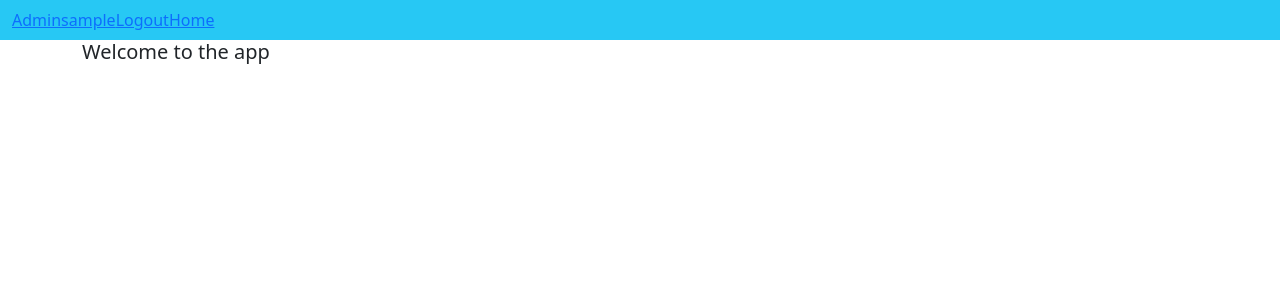
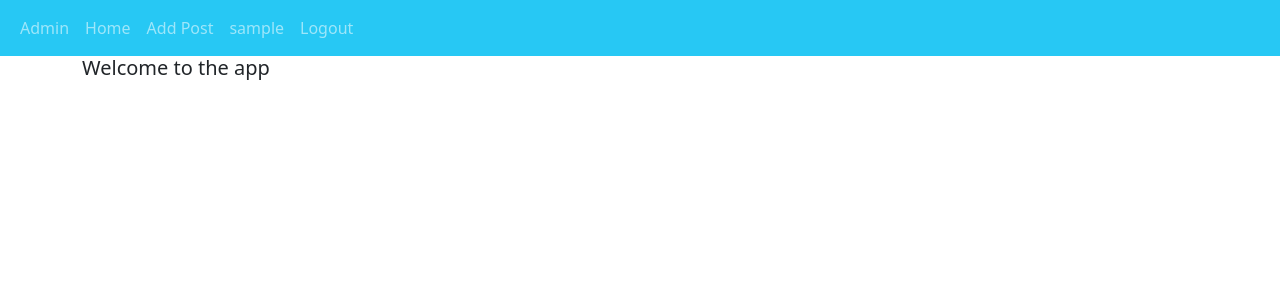
Before and after one commit to neshmasood/social-network, a Django app: page / in a window 1280 px wide. Shown: the top 300 px of the page. Run offline with Django 4.2, Linux system fonts and the light colour scheme; the visitor is signed in with stand-in values (Sample User, id 1).

Commit message:
setup post create, detail in the views.py and urls for both along with html pages. However, the model is not showing up in admin page.

```diff
--- a/main_app/templates/base.html
+++ b/main_app/templates/base.html
@@ -5,6 +5,7 @@
     <meta http-equiv="X-UA-Compatible" content="IE=edge">
     <meta name="viewport" content="width=device-width, initial-scale=1.0">
     <!-- we can put any cdns, scripts, or css here -->
+
 
     <script src="https://cdn.jsdelivr.net/npm/bootstrap@5.1.3/dist/js/bootstrap.bundle.min.js" integrity="sha384-ka7Sk0Gln4gmtz2MlQnikT1wXgYsOg+OMhuP+IlRH9sENBO0LRn5q+8nbTov4+1p" crossorigin="anonymous"></script>
 
@@ -23,27 +24,28 @@
             <div class="collapse navbar-collapse" id="navbarSupportedContent">
                 <ul class="navbar-nav me-auto mb-2 mb-lg-0" >
                     <li class="nav-item">
-                        <a href="/admin">Admin</a>
+                        <a class="nav-link" href="/admin">Admin</a>
                     </li>
                 {% if user.is_authenticated %}
-
                     <li class="nav-item">
-                        <a href="#">{{ user.username }}</a>
-                    </li>
-
-                    <li class="nav-item">
-                        <a href="{% url 'logout' %}">Logout</a>
+                        <a class="nav-link" href="{% url 'home' %}">Home</a>
                     </li>
                     <li class="nav-item">
-                        <a class="navbar-link active" href="{% url 'home' %}">Home</a>
+                        <a class="nav-link" href="{% url 'post_create' %}">Add Post</a>
+                    </li>
+                    <li class="nav-item">
+                        <a class="nav-link" href="#">{{ user.username }}</a>
+                    </li>
+                    <li class="nav-item">
+                        <a class="nav-link" href="{% url 'logout' %}">Logout</a>
                     </li>
 
                 {% else %}
                     <li class="nav-item">
-                        <a class="navbar-link active" href="{% url 'login' %}">Login</a>
+                        <a class="nav-link" href="{% url 'login' %}">Login</a>
                     </li>
                     <li class="nav-item">
-                        <a class="navbar-link active" href="{% url 'signup' %}">SignUp</a>
+                        <a class="nav-link" href="{% url 'signup' %}">SignUp</a>
                     </li>
                 {% endif %}
                 </ul>
--- a/main_app/urls.py
+++ b/main_app/urls.py
@@ -1,10 +1,15 @@
 from django.urls import path
 from . import views
+from .views import PostDetailView
 
 urlpatterns = [
     path('', views.HomePage.as_view(), name='home'),
     path('signup/', views.signup_view, name='signup'),
     path('login/', views.login_view, name='login'),
     path('logout/', views.logout_view, name='logout'),
+    path('posts/new/', views.PostCreate.as_view(), name="post_create"),
+    path('posts/<int:pk>', PostDetailView.as_view(), name="post_detail"),
+
+
 
 ]
--- a/main_app/views.py
+++ b/main_app/views.py
@@ -5,6 +5,9 @@ from django.contrib.auth import authenticate, login, logout
 from django.http import HttpResponseRedirect
 from django.contrib.auth.forms import AuthenticationForm
 from .forms import SignUpForm
+from django.views.generic import DetailView, CreateView
+from django.contrib.auth.mixins import LoginRequiredMixin
+from .models import Post
 
 # Create your views here.
 
@@ -57,3 +60,23 @@ def signup_view(request):
     else:
         form = SignUpForm()
     return render(request, 'signup.html', {'form': form})
+
+
+
+class PostDetailView(DetailView):
+    model = Post
+    template_name="post_detail.html"
+
+
+
+
+class PostCreate(LoginRequiredMixin, CreateView):
+    model = Post
+    fields = ['title', 'author', 'image', 'body']
+    template_name = "post_create.html"
+    success_url = '/'
+    def form_valid(self, form):
+        self.object = form.save(commit=False)
+        self.object.user = self.request.user
+        self.object.save()
+        return HttpResponseRedirect('/posts')
--- a/socialnetwork/settings.py
+++ b/socialnetwork/settings.py
@@ -127,6 +127,8 @@ USE_TZ = True
 
 STATIC_URL = 'static/'
 
+MEDIA_URL = '/media/'
+
 # Default primary key field type
 # https://docs.djangoproject.com/en/4.0/ref/settings/#default-auto-field
 
```
Also changed, not shown: main_app/forms.py (+16 -0 lines), main_app/templates/post_create.html (added, +31 -0 lines), main_app/templates/post_detail.html (added, +15 -0 lines), main_app/static/css/styles.css (added), main_app/static/scripts/app.js (added).
